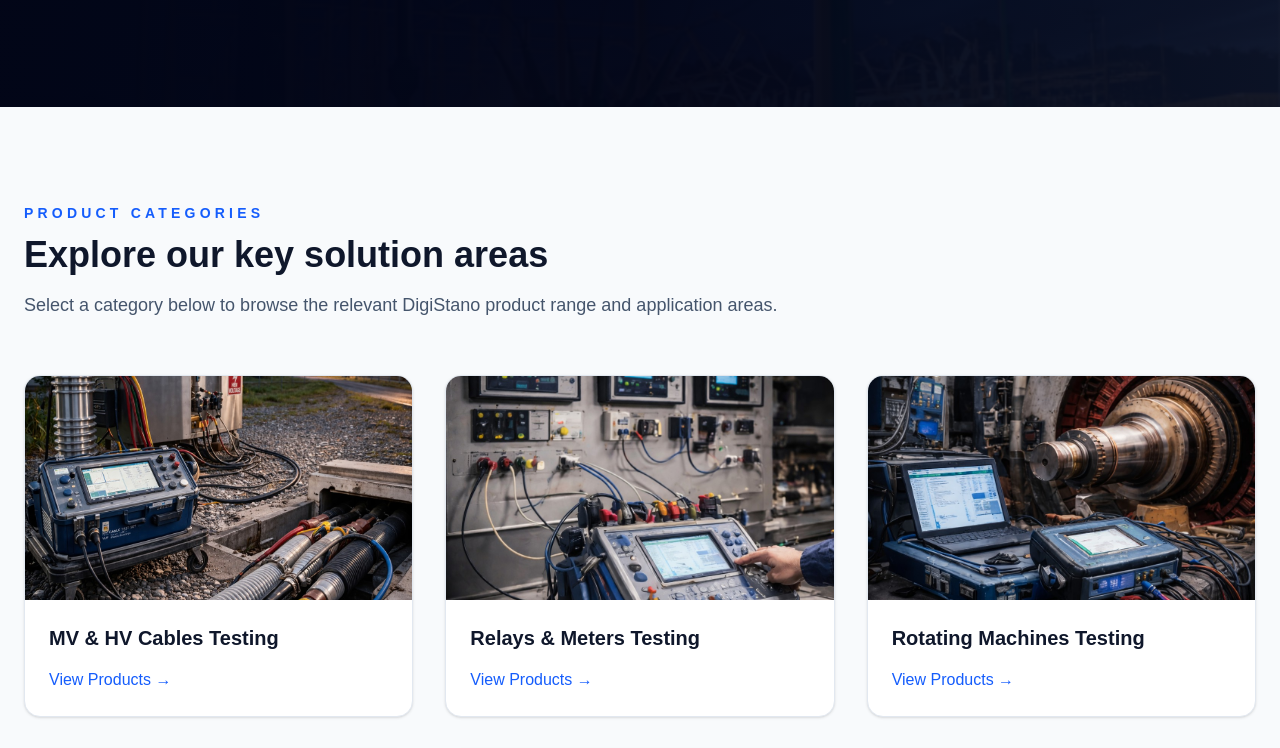
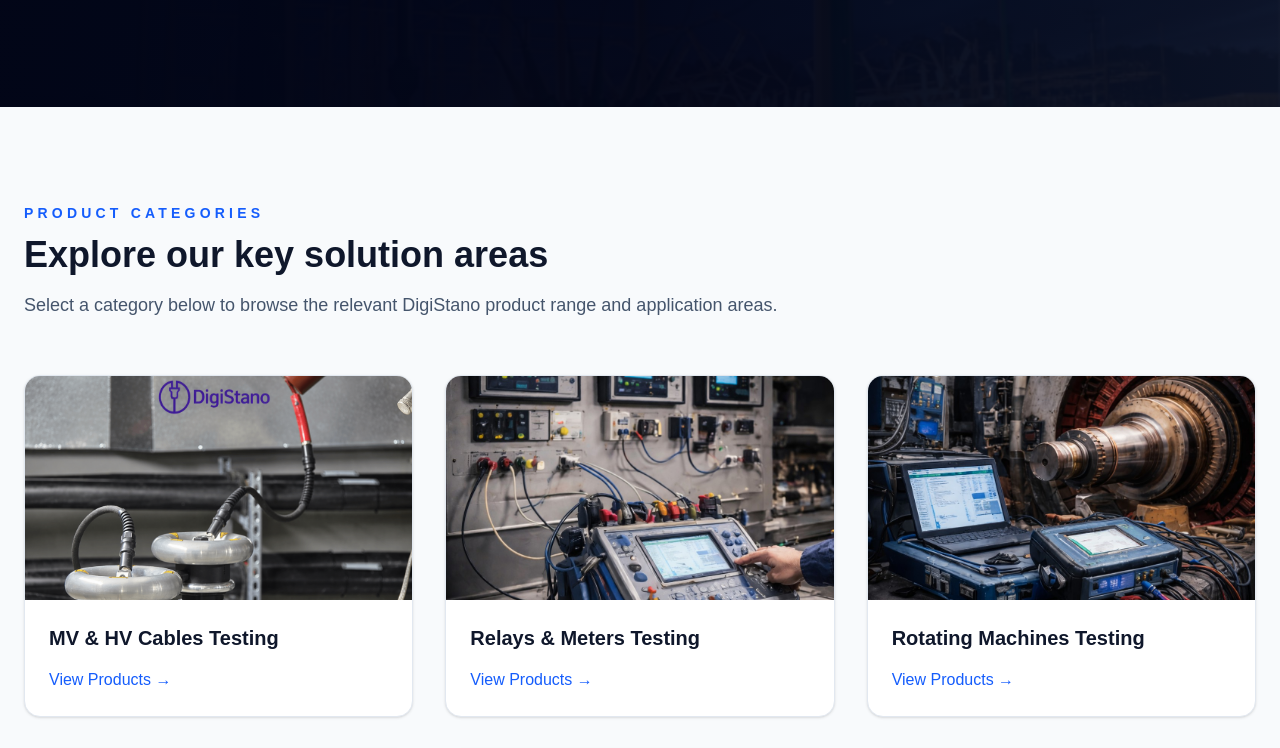
Before and after one commit to mnasrallah05/digistano-website, a Next.js app: page /products in a window 1280 px wide. Shown: the part 496-1244 px from the top of the page. Built offline with nearby package versions, Linux system fonts and the light colour scheme; grey boxes are pictures that could not be loaded.

Commit message:
changing photos

```diff
--- a/src/app/products/page.tsx
+++ b/src/app/products/page.tsx
@@ -47,7 +47,7 @@ export default function ProductsLandingPage() {
   const products = [
     {
       title: "MV & HV Cables Testing",
-      image: "/images/cables-testing.jpg",
+      image: "/images/cables.jpg",
       href: "/products/hv-cables",
       wrapperClassName: "h-56 overflow-hidden",
       imageClassName:
```
Also changed, not shown: public/images/cables.jpg (added).
